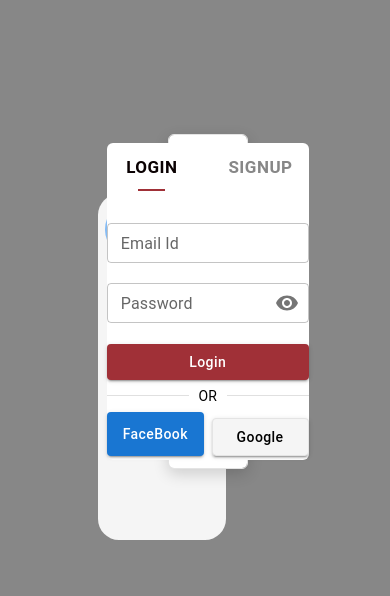
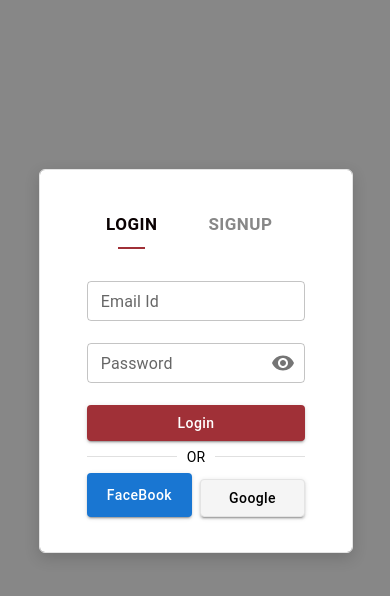
Before and after one commit to AshikaChadaga/BookStore, a React (Create React App) app: page / in a window 390 px wide. Shown: the top 596 px of the page. Built offline with nearby package versions, Linux system fonts and the light colour scheme.

Commit message:
[Ashika]ADDED: Media Queries for login and homepage

```diff
--- a/src/components/commonlogin/CommonLogin.scss
+++ b/src/components/commonlogin/CommonLogin.scss
@@ -1,6 +1,6 @@
 .layer1 {
-    background: #F5F5F5 0% 0% no-repeat padding-box;
-    width: 33vw;
+    background: #f5f5f5 0% 0% no-repeat padding-box;
+    max-width: 33vw;
     height: 40vh;
     border-radius: 21px;
     padding-top: 2vw;
@@ -10,16 +10,14 @@
     margin-left: 25vw;
 
     .image {
-        width: 14vw;
-        height: 14vw;
+        width: 245px;
+        height: 245px;
         opacity: 1;
         background-image: url(../../assets/homepage/home.png);
         background-repeat: no-repeat;
         background-size: 100% 100%;
         border-radius: 50%;
         margin-left: 2vw;
-
-
     }
     .title {
         text-align: left;
@@ -33,3 +31,21 @@
         padding-top: 1vw;
     }
 }
+
+@media only screen and (max-width: 1900px) {
+    .layer1 {
+        margin-left: 20vw;
+    }
+}
+
+@media only screen and (max-width: 1500px) {
+    .layer1 {
+        margin-left: 20vw;
+    }
+}
+
+@media only screen and (max-width: 1000px) {
+    .layer1 {
+        display: none;
+    }
+}
--- a/src/components/login/Login.scss
+++ b/src/components/login/Login.scss
@@ -7,16 +7,15 @@
     border: 1px solid #e4e4e4;
     border-radius: 6px;
     opacity: 1;
-    max-width: 28.477;
     margin-left: 43vw;
     margin-top: -48vh;
-    .login{
+    .login {
         padding: 10%;
         padding-left: 15%;
         padding-right: 15%;
 
-        .form{
-            .last-button{
+        .form {
+            .last-button {
                 display: grid;
                 grid-template-columns: 1fr 1fr;
                 width: 100%;
@@ -25,6 +24,56 @@
             }
         }
     }
+}
 
+@media only screen and (max-width: 1900px) {
+    .layer2 {
+        margin-left: 40vw;
+        margin-top: -46.5vh;
+        min-width: 24vw;
+    }
+}
 
+@media only screen and (max-width: 1500px) {
+    .layer2 {
+        margin-left: 44vw;
+        margin-top: -46vh;
+        max-width: 25%;
+    }
 }
+
+@media only screen and (max-width: 1200px) {
+    .layer2 {
+        margin-left: 46vw;
+        margin-top: -45vh;
+        min-width: 30vw;
+    }
+}
+
+@media only screen and (max-width: 1000px) {
+    .layer2 {
+        margin-left: 25vw;
+        margin-top: 20vh;
+        min-width: 40vw;
+    }
+}
+
+@media only screen and (max-width: 700px) {
+    .layer2 {
+        min-width: 50vw;
+    }
+}
+@media only screen and (max-width: 500px) {
+    .layer2 {
+        min-width: 60%;
+    }
+}
+
+@media only screen and (max-width: 450px) {
+    .layer2 {
+
+        margin-left: 10vw;
+        margin-right: 15vw;
+        min-width: 80%;
+    }
+}
```
